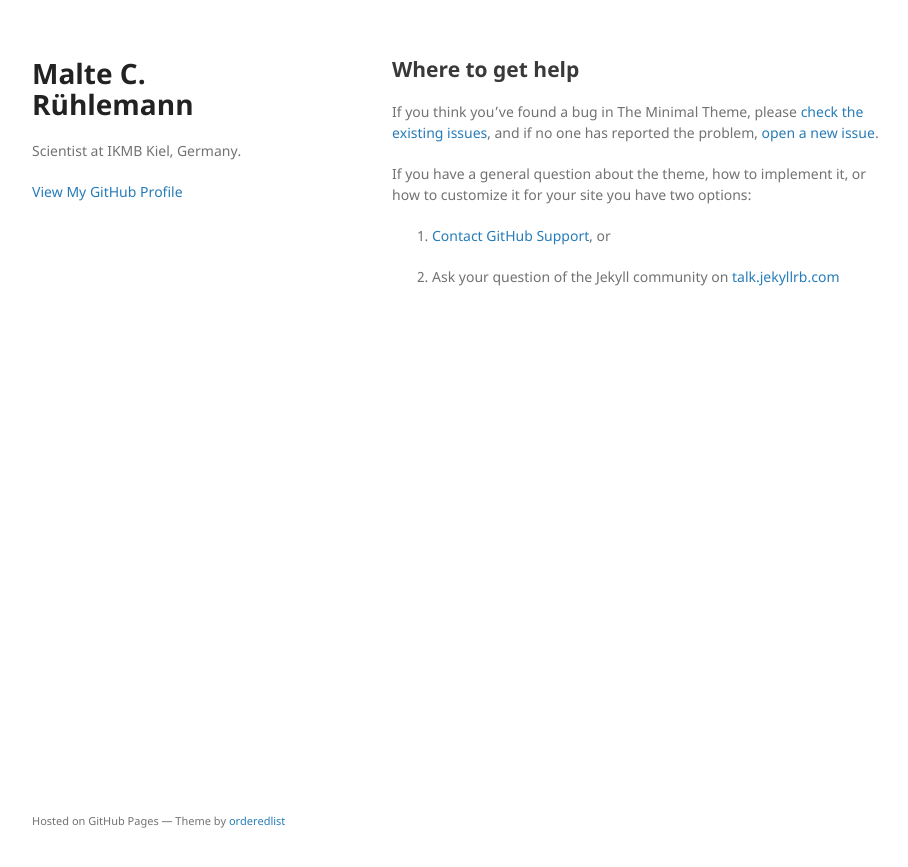
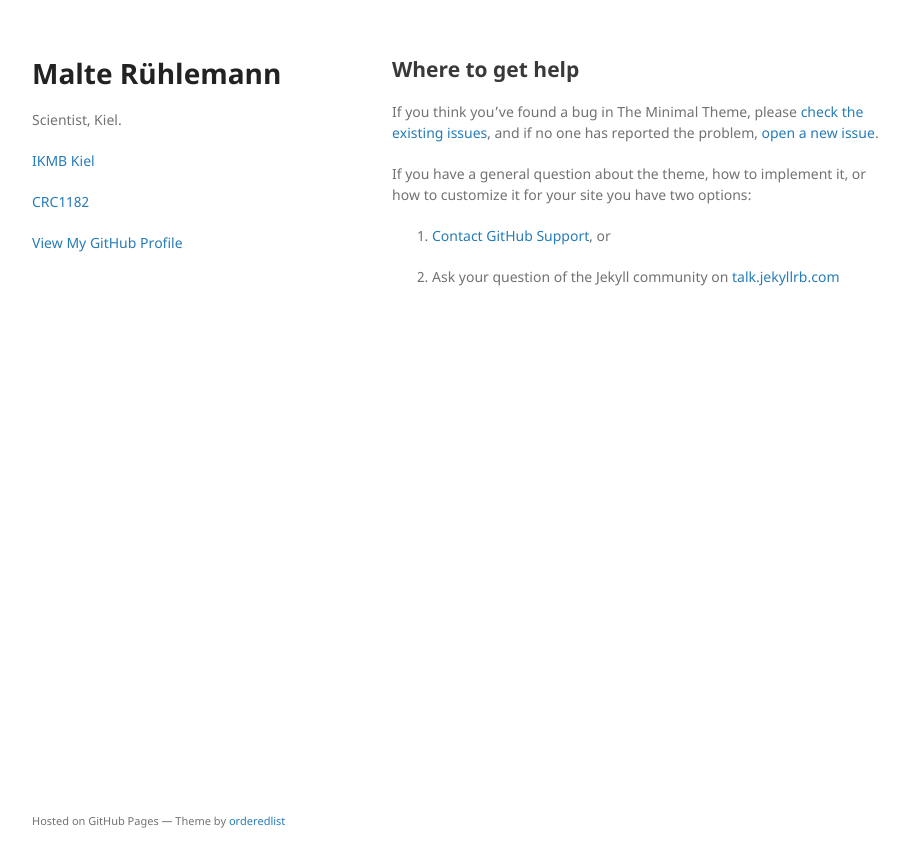
Before and after one commit to mruehlemann/mruehlemann.github.io, a Jekyll site: the page built from docs/SUPPORT.md, in a window 1280 px wide. Shown: the top 867 px of the page, without its empty margins (178-1086 px from the left). Built offline with Jekyll 4.4.1, drawn with Linux system fonts in a browser that asks for light colours; our own code applies the rules of GitHub Pages for plain Markdown files.

Commit message:
Initial commit

```diff
--- a/_config.yml
+++ b/_config.yml
@@ -1,5 +1,5 @@
-title: Malte C. Rühlemann
-description: Scientist at IKMB Kiel, Germany.
+title: Malte Rühlemann
+description: Scientist, Kiel.
 show_downloads: false
 google_analytics: UA-113314201-1
 theme: jekyll-theme-minimal
--- a/_layouts/default.html
+++ b/_layouts/default.html
@@ -17,6 +17,8 @@
       <header>
         <a href="{{ site.github.url }}"> <h1>{{ site.title | default: site.github.repository_name }}</h1> </a>
         <p>{{ site.description | default: site.github.project_tagline }}</p>
+	<p class="view"><a href="www.ikmb.uni-kiel.de">IKMB Kiel</a></p>
+        <p class="view"><a href="www.metaorganism-research.com">CRC1182</a></p>
 
         {% if site.github.is_project_page %}
           <p class="view"><a href="{{ site.github.repository_url }}">View the Project on GitHub <small>{{ github_name }}</small></a></p>
```
